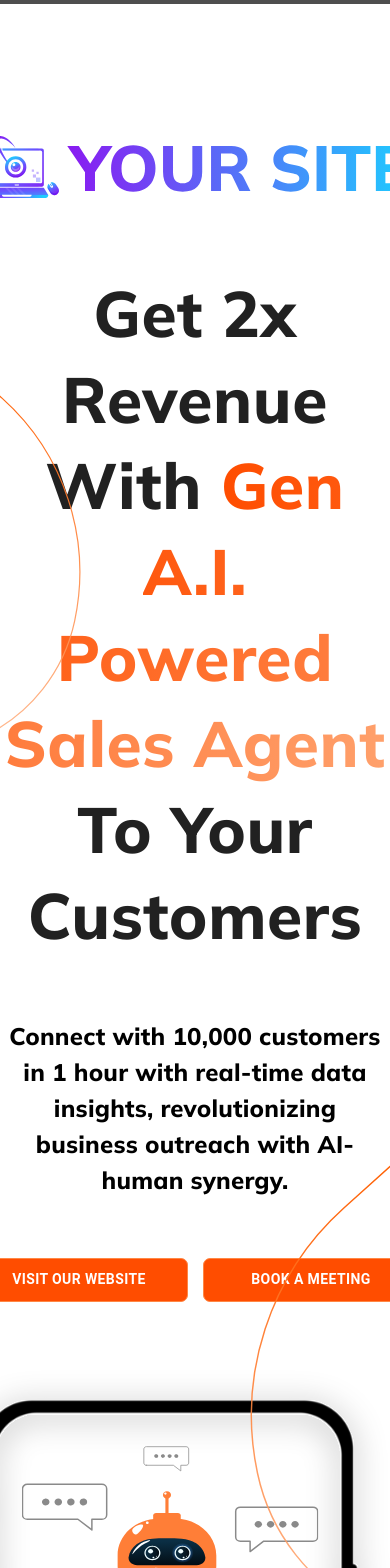
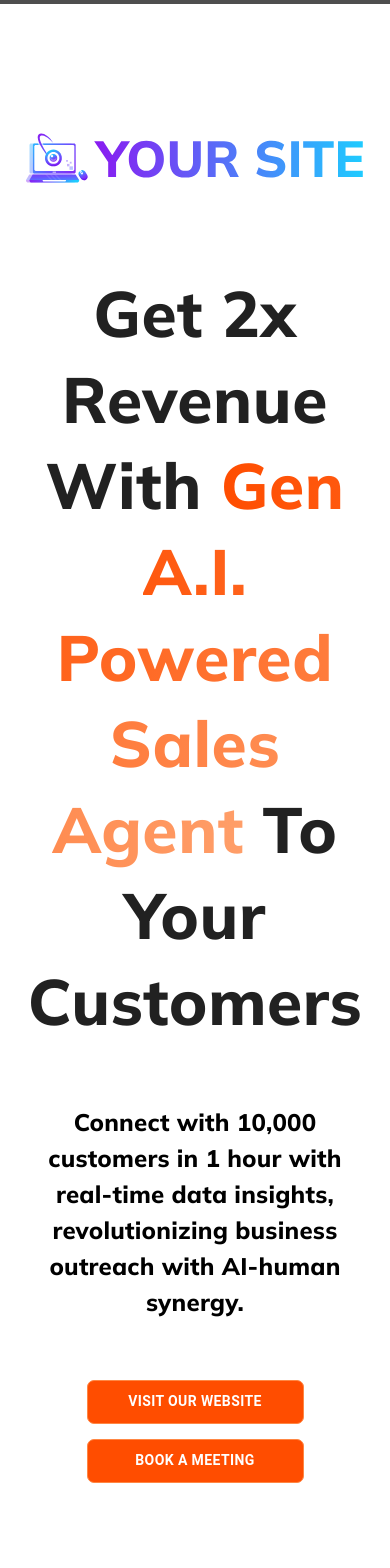
Before and after one commit to VishuBanotra/demo_ui, a React (Vite) app: page / in a window 390 px wide. Shown: the part 840-2408 px from the top of the page. Built offline with nearby package versions, Linux system fonts and the light colour scheme; grey boxes are pictures that could not be loaded.

Commit message:
landing_2 responsiveness

```diff
--- a/src/components/ui/Landing_2.jsx
+++ b/src/components/ui/Landing_2.jsx
@@ -29,7 +29,7 @@ const ButtonStyling = {
 
 const Landing_2 = () => {
   useEffect(() => {
-    Aos.init({ duration: 2000 });
+    Aos.init({ duration: 1000 });
   }, []);
   return (
     <Box
@@ -40,16 +40,24 @@ const Landing_2 = () => {
         display: "flex",
         flexDirection: "column",
         alignItems: "center",
-        paddingTop: "120px",
-        paddingBottom: "60px",
+        padding: "120px 10px 60px 10px",
       }}
     >
-      {/* Logo */}
-      <Box sx={{ height: "86px", width: "429px", marginBottom: "60px" }}>
+      {/*Top Logo */}
+      <div data-aos="fade-up">
+        <Box
+          sx={{
+            height: "86px",
+            width: { xs: "339px", md: "429px" },
+            marginBottom: "60px",
+          }}
+        >
           <Box component="img" src={Logo} sx={{ width: "100%" }} />
         </Box>
+      </div>
 
       {/* Main Heading */}
+      <div data-aos="fade-up">
         <Box
           sx={{
             width: "100%",
@@ -83,14 +91,15 @@ const Landing_2 = () => {
             To Your Customers
           </Typography>
         </Box>
-
-
+      </div>
 
       {/* Subheading */}
+      <div data-aos="fade-up">
         <Box
           sx={{
-          width: "100%",
+            width: "95%",
             maxWidth: "1204px",
+            margin: "auto",
             marginBottom: "60px",
             textAlign: "center",
           }}
@@ -104,33 +113,37 @@ const Landing_2 = () => {
               color: "#000000",
             }}
           >
-          Connect with 10,000 customers in 1 hour with real-time data insights,
-          revolutionizing business outreach with AI-human synergy.
+            Connect with 10,000 customers in 1 hour with real-time data
+            insights, revolutionizing business outreach with AI-human synergy.
           </Typography>
         </Box>
-
-
-
+      </div>
 
       {/* Buttons */}
-      <Box sx={{ display: "flex", gap: "15px", marginBottom: "60px" }}>
+      <div data-aos="fade-up">
+        <Box
+          sx={{
+            display: "flex",
+            flexDirection: { xs: "column", sm: "row" },
+            gap: "15px",
+            marginBottom: "60px",
+          }}
+        >
           <Button sx={ButtonStyling}>VISIT OUR WEBSITE</Button>
           <Button sx={ButtonStyling}>BOOK A MEETING</Button>
         </Box>
-
-
-
-
+      </div>
 
       {/* Mobile Form */}
       <div data-aos="fade-down">
         <Stack
-          direction={"row"}
+          direction={{ xl: "row" }}
           justifyContent={"space-around"}
           alignItems={"center"}
           sx={{
             width: "100%",
             maxWidth: "1400px",
+            margin: "0 auto",
           }}
         >
           <div data-aos="fade-left">
@@ -139,7 +152,7 @@ const Landing_2 = () => {
               sx={{
                 fontFamily: "Mulish",
                 fontWeight: 800,
-                fontSize: "167px",
+                fontSize: { xs: "127px", sm: "167px" },
                 top: "892px",
                 color: "#FF4D00",
               }}
@@ -257,7 +270,7 @@ const Landing_2 = () => {
               sx={{
                 fontFamily: "Mulish",
                 fontWeight: 800,
-              fontSize: "167px",
+                fontSize: { xs: "127px", sm: "167px" },
                 top: "892px",
                 right: "200px",
                 backgroundImage:
@@ -270,16 +283,15 @@ const Landing_2 = () => {
               Agent
             </Typography>
           </div>
-
         </Stack>
       </div>
 
       {/* Decorative Images */}
-      {/* These are the Deorative Images */}
       <Box
         component="img"
         src={Left}
         sx={{
+          display: { xs: "none", lg: "inline" },
           position: "absolute",
           top: "349px",
           left: 0,
@@ -291,6 +303,7 @@ const Landing_2 = () => {
         component="img"
         src={Right}
         sx={{
+          display: { xs: "none", lg: "inline" },
           position: "absolute",
           top: "1150px",
           right: 0,
--- a/src/pages/Home.jsx
+++ b/src/pages/Home.jsx
@@ -16,9 +16,7 @@ const Home = () => {
         <Landing />
       </div>
 
-      <div data-aos="zoom-in">
-        <Landing_2 />
-      </div>
+      <Landing_2 />
     </div>
   );
 };
```
Lines whose indentation alone changed are shown as unchanged.
